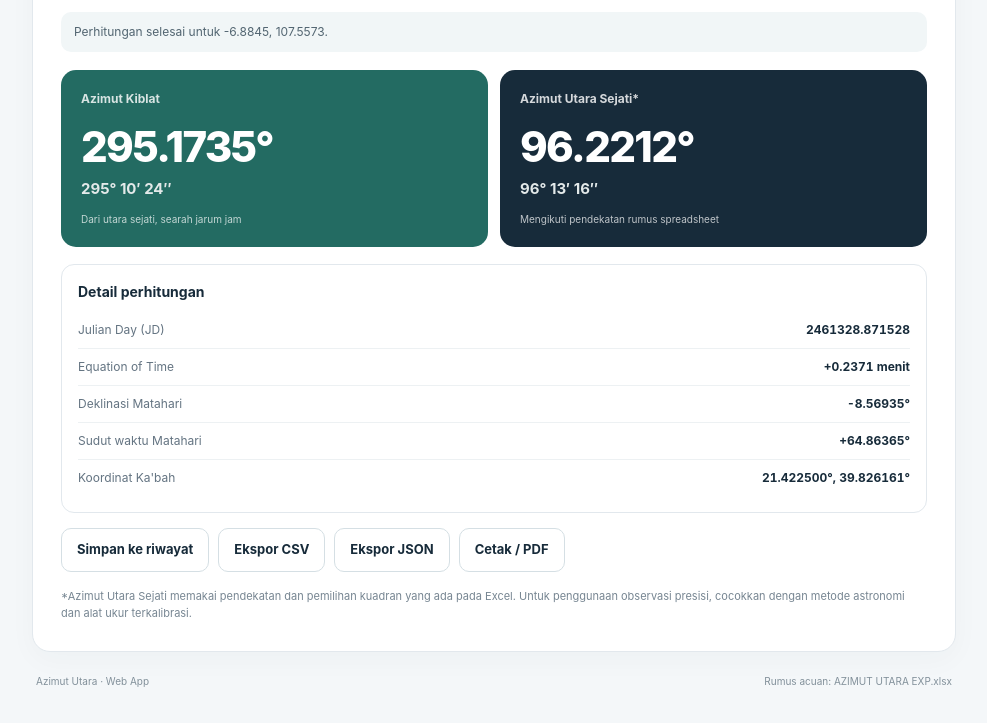
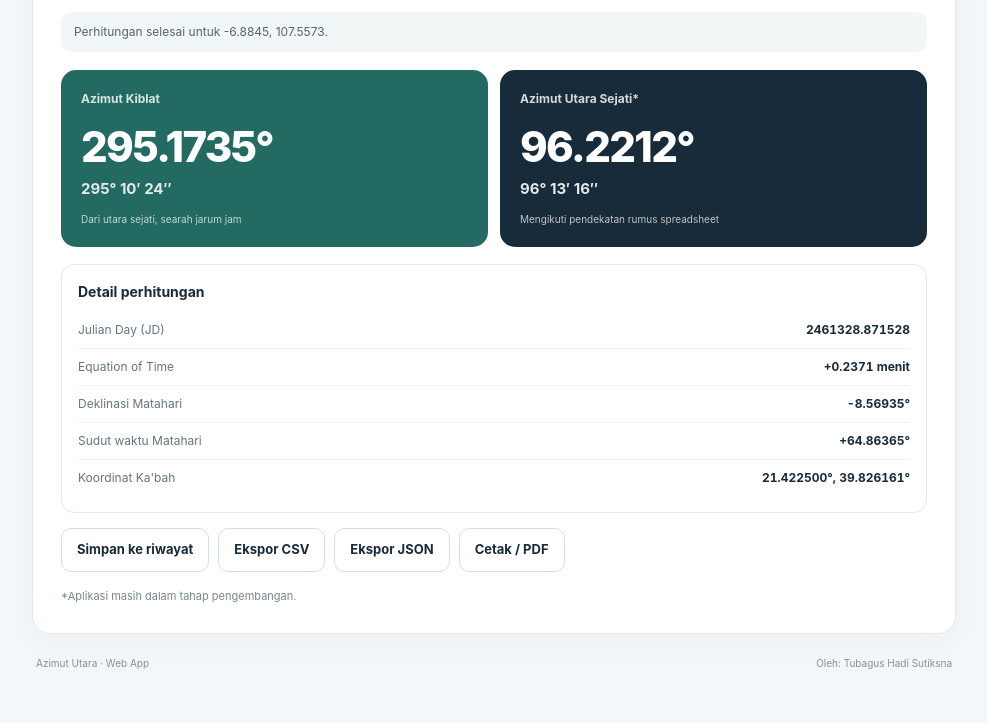
Before and after one commit to manhamilton/azimut, a plain HTML site: page index.html in a window 1280 px wide. Shown: the part 793-1516 px from the top of the page, without its empty margins (146-1133 px from the left). Drawn offline with nearby package versions, Linux system fonts and the light colour scheme.

Commit message:
Update index.html

```diff
--- a/index.html
+++ b/index.html
@@ -66,7 +66,7 @@
       <button id="jsonBtn" class="secondary" type="button">Ekspor JSON</button>
       <button id="printBtn" class="secondary" type="button">Cetak / PDF</button>
     </div>
-    <p class="fineprint">*Azimut Utara Sejati memakai pendekatan dan pemilihan kuadran yang ada pada Excel. Untuk penggunaan observasi presisi, cocokkan dengan metode astronomi dan alat ukur terkalibrasi.</p>
+    <p class="fineprint">*Aplikasi masih dalam tahap pengembangan.</p>
   </section>
 
   <section id="compass" class="panel tab-panel hidden">
@@ -96,7 +96,7 @@
     <div class="actions"><button id="openMapBtn" class="secondary" type="button">Buka lokasi di OpenStreetMap</button></div>
   </section>
 
-  <footer><span>Azimut Utara · Web App</span><span>Rumus acuan: AZIMUT UTARA EXP.xlsx</span></footer>
+  <footer><span>Azimut Utara · Web App</span><span>Oleh: Tubagus Hadi Sutiksna</span></footer>
 </main>
 <div id="loadingOverlay" class="loading-overlay hidden" role="status" aria-live="polite" aria-label="Sedang menghitung azimut">
   <div class="loading-card">
```
